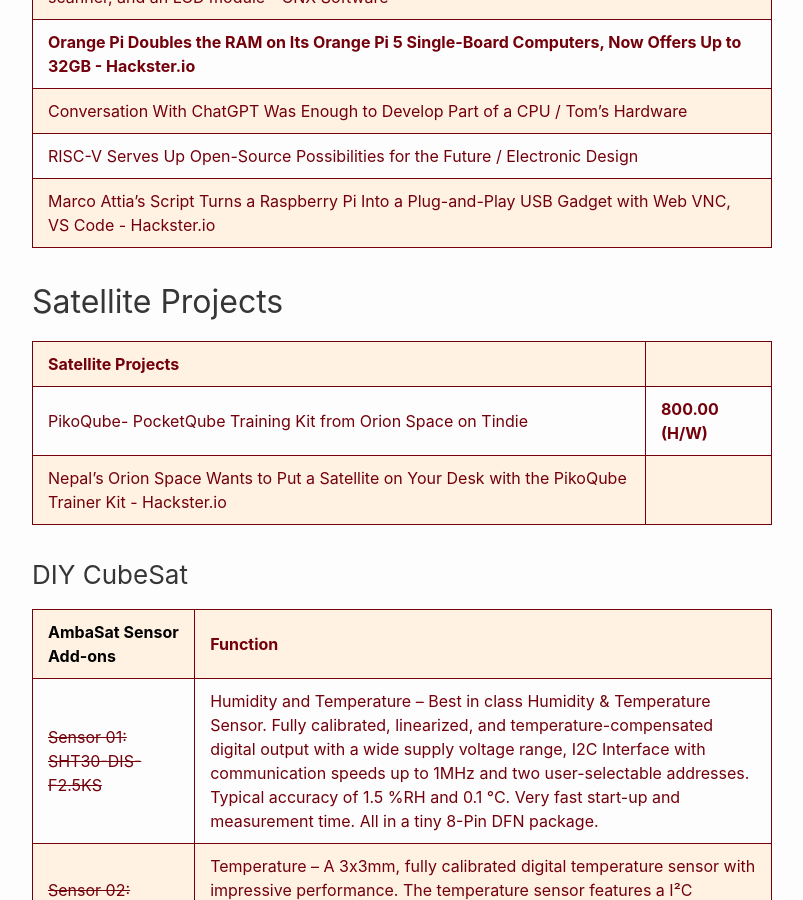
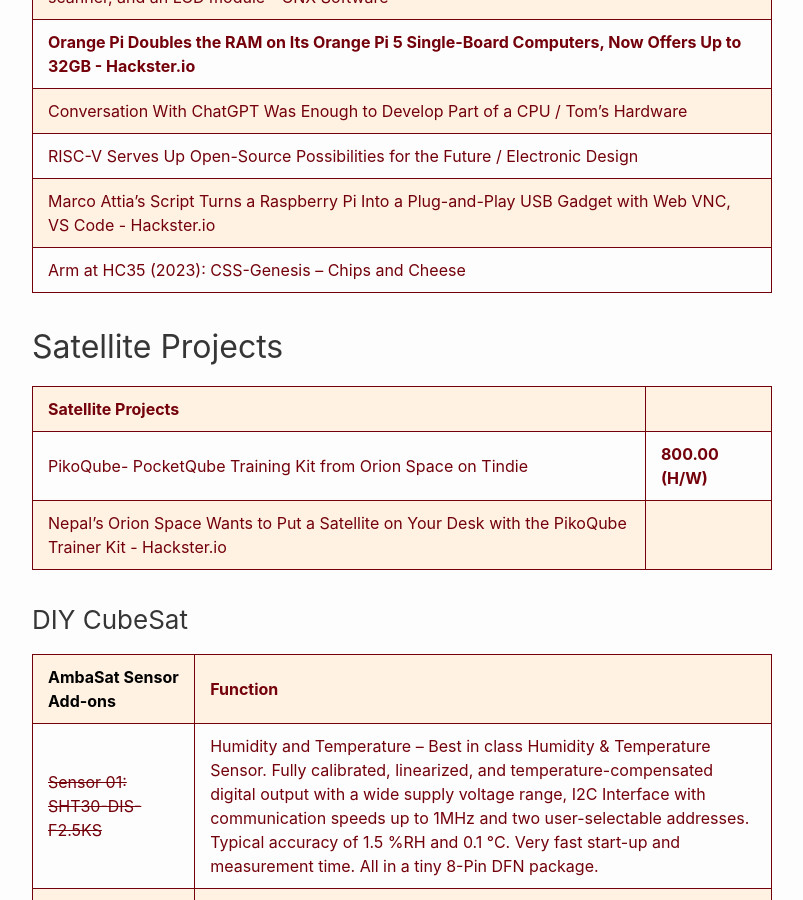
Before and after one commit to RalphHightower/RalphHightower, a Jekyll site: the page built from HardwareLinks.md, in a window 1280 px wide and 900 px high, scrolled down 22703 px. Shown: the whole window, without its empty margins (238-1041 px from the left). Built offline with Jekyll 4.4.1, drawn with Linux system fonts in a browser that asks for light colours; our own code applies the rules of GitHub Pages for plain Markdown files.

Commit message:
[docs](doc): Arm at HC35 (2023): CSS-Genesis – Chips and Cheese

```diff
--- a/HardwareLinks.md
+++ b/HardwareLinks.md
@@ -568,6 +568,7 @@ Articles
 | [Conversation With ChatGPT Was Enough to Develop Part of a CPU / Tom's Hardware](https://www.tomshardware.com/news/conversation-with-chatgpt-was-enough-to-develop-part-of-a-cpu ) |
 | [RISC-V Serves Up Open-Source Possibilities for the Future / Electronic Design](https://www.electronicdesign.com/technologies/embedded/article/21246374/electronic-design-riscv-serves-up-opensource-possibilities-for-the-future ) |
 | [Marco Attia's Script Turns a Raspberry Pi Into a Plug-and-Play USB Gadget with Web VNC, VS Code - Hackster.io](https://www.hackster.io/news/marco-attia-s-script-turns-a-raspberry-pi-into-a-plug-and-play-usb-gadget-with-web-vnc-vs-code-0c6720392468 ) |
+| [Arm at HC35 (2023): CSS-Genesis – Chips and Cheese](https://chipsandcheese.com/2023/09/13/arm-at-hc35-2023-css-genesis/ )   |
 
 [^21]: • 1.5GHz quad-core 64-bit ARM Cortex-A72 CPU (Roughly 3× performance)<br />• 1GB, 2GB, or 4GB of LPDDR4 SDRAM<br />• Full-throughput Gigabit Ethernet<br />• Dual-band 802.11ac wireless networking<br />• Bluetooth 5.0<br />• Two USB 3.0 and two USB 2.0 ports<br />• Dual monitor support, at resolutions up to 4K<br />• VideoCore VI graphics, supporting OpenGL ES 3.x<br />• 4Kp60 hardware decode of HEVC video<br />Complete compatibility with earlier Raspberry Pi products
 
```
